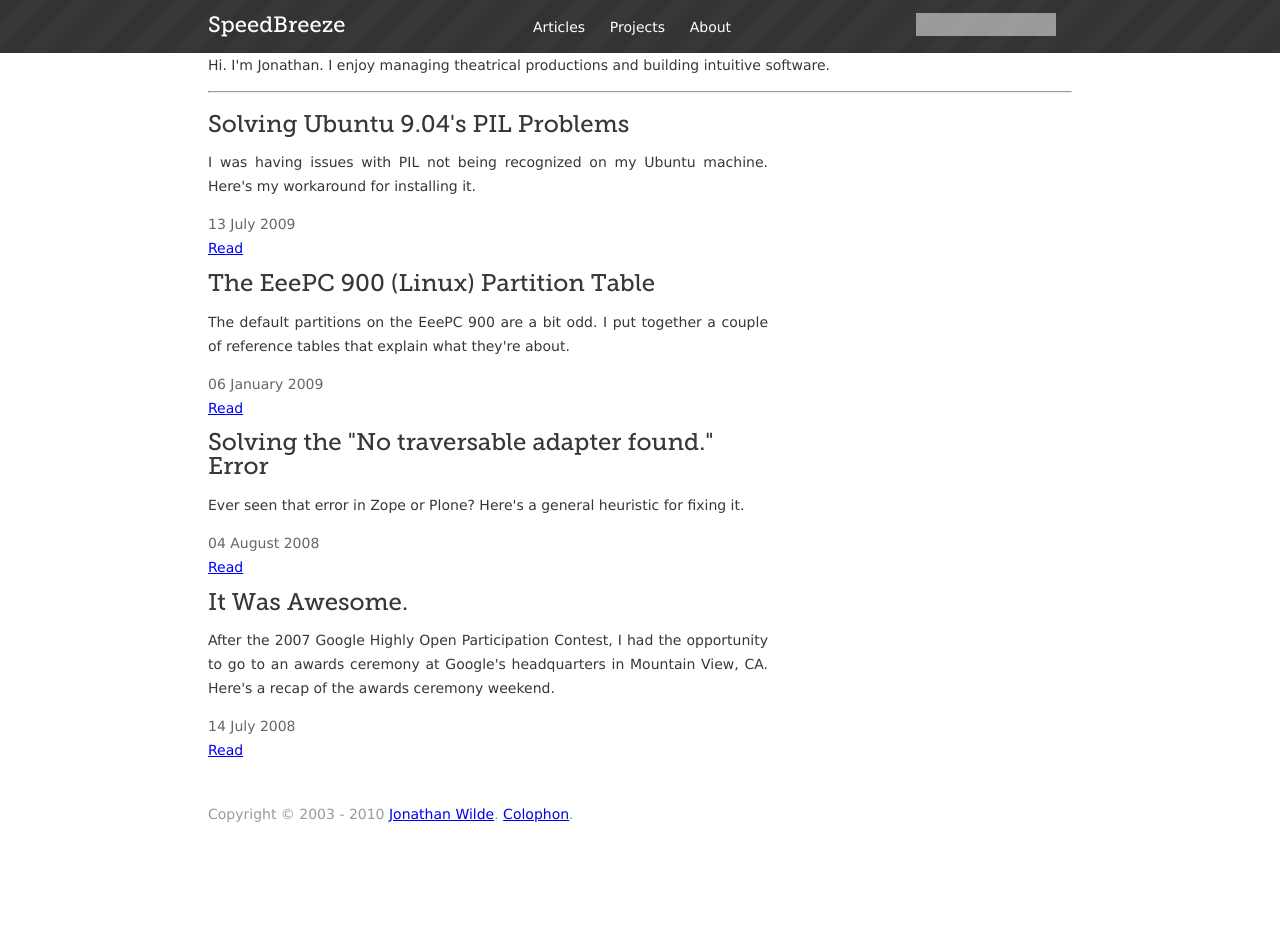
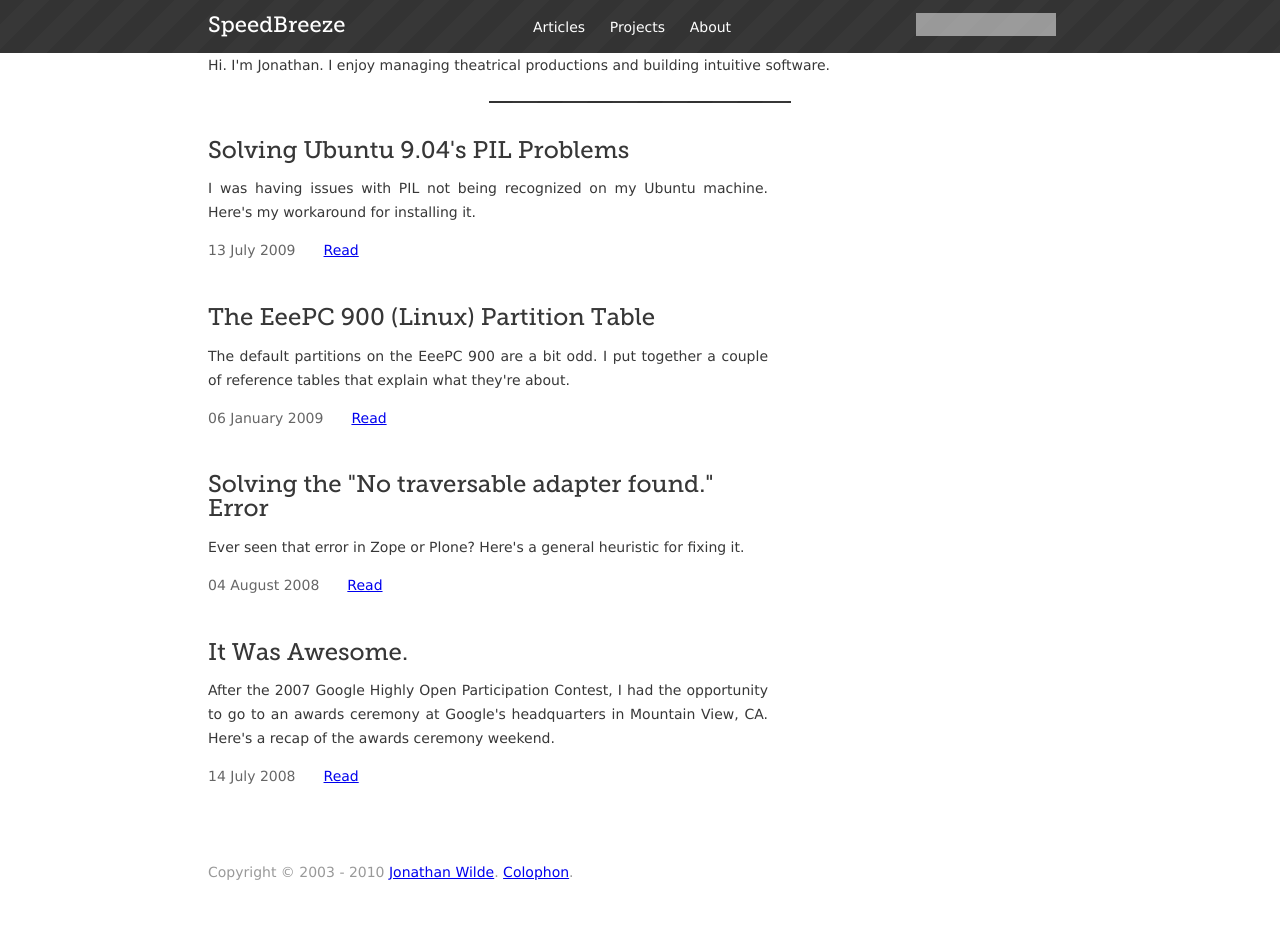
Before and after one commit to hellojwilde/hellojwilde.github.io, a Jekyll site: the page built from index.html, in a window 1280 px wide. Built offline with Jekyll 4.4.1, drawn with Linux system fonts in a browser that asks for light colours; comment, search, counter and statistics services are not loaded; before the commit the page ends 900 px from its top, so only the background shows below that.

Commit message:
Adding styling for the homepage.

```diff
--- a/stylesheets/screen.css
+++ b/stylesheets/screen.css
@@ -228,9 +228,18 @@ table td {
   color: #777;
 }
 
+/* line 113, ../src/modules/_type.scss */
+hr {
+  background: #333333 url(../images/header-background.png) repeat;
+  border: 0px;
+  height: 2px;
+  margin: 1.5em auto;
+  width: 35%;
+}
+
 /* | Notebook, Tablet Skin  - - - - - - - - - - - - - - - - - - - - - - - - - */
 @media (min-width: 35em) {
-  /* line 116, ../src/modules/_type.scss */
+  /* line 124, ../src/modules/_type.scss */
   h1 {
     font-size: 2.25em;
     padding: 0;
@@ -490,10 +499,21 @@ input:focus {
 }
 
 /* line 62, ../src/modules/_entries.scss */
+.entry-meta p {
+  color: #929292;
+  text-indent: 0;
+  margin: 0;
+}
+/* line 68, ../src/modules/_entries.scss */
+.entry-meta abbr {
+  color: #666;
+}
+
+/* line 74, ../src/modules/_entries.scss */
 body.entry .entry-meta {
   margin-bottom: 1.125em;
 }
-/* line 66, ../src/modules/_entries.scss */
+/* line 78, ../src/modules/_entries.scss */
 body.entry .entry-image-row {
   float: left;
   width: 100%;
@@ -501,60 +521,68 @@ body.entry .entry-image-row {
   position: relative;
   margin-bottom: 1em;
 }
-/* line 71, ../src/modules/_entries.scss */
+/* line 83, ../src/modules/_entries.scss */
 body.entry .entry-image-row img {
   width: 100%;
   max-width: 100%;
   height: auto;
 }
-/* line 76, ../src/modules/_entries.scss */
+/* line 88, ../src/modules/_entries.scss */
 body.entry .entry-image-row .i1, body.entry .entry-image-row .i2, body.entry .entry-image-row .i3 {
   position: relative;
   float: left;
   left: 100%;
   width: 31.481%;
 }
-/* line 80, ../src/modules/_entries.scss */
+/* line 92, ../src/modules/_entries.scss */
 body.entry .entry-image-row .i1 {
   margin-left: -100%;
 }
-/* line 83, ../src/modules/_entries.scss */
+/* line 95, ../src/modules/_entries.scss */
 body.entry .entry-image-row .i2 {
   margin-left: -66.667%;
 }
-/* line 86, ../src/modules/_entries.scss */
+/* line 98, ../src/modules/_entries.scss */
 body.entry .entry-image-row .i3 {
   margin-left: -33.333%;
 }
 
-/* line 93, ../src/modules/_entries.scss */
-.entry-meta p {
-  color: #929292;
-  text-indent: 0;
-  margin: 0;
+/* line 104, ../src/modules/_entries.scss */
+.teaser {
+  margin-bottom: 2em;
 }
-/* line 99, ../src/modules/_entries.scss */
-.entry-meta abbr {
-  color: #666;
+/* line 107, ../src/modules/_entries.scss */
+.teaser .entry-meta {
+  overflow: auto;
+}
+/* line 110, ../src/modules/_entries.scss */
+.teaser .entry-meta p {
+  float: left;
+  margin-right: 2em;
 }
 
 /* | Notebook, Tablet Skin  - - - - - - - - - - - - - - - - - - - - - - - - - */
 @media (min-width: 35em) {
-  /* line 107, ../src/modules/_entries.scss */
+  /* line 120, ../src/modules/_entries.scss */
   #content {
     padding: 0;
   }
 
-  /* line 112, ../src/modules/_entries.scss */
+  /* line 125, ../src/modules/_entries.scss */
   body.entry .entry-header {
     padding: 2.45em 0 1.3em;
   }
-  /* line 115, ../src/modules/_entries.scss */
+  /* line 128, ../src/modules/_entries.scss */
   body.entry .entry-header .entry-meta {
     margin-bottom: 0;
   }
-  /* line 116, ../src/modules/_entries.scss */
+  /* line 129, ../src/modules/_entries.scss */
   body.entry .entry-header .entry-meta p {
     text-align: right;
   }
 }
+
+/* | SKIN
+   +------------------------------------------------------------------------- */
+/* | Mobile Base Skin - - - - - - - - - - - - - - - - - - - - - - - - - - - - */
+/* | Notebook, Tablet Skin  - - - - - - - - - - - - - - - - - - - - - - - - - */
```
